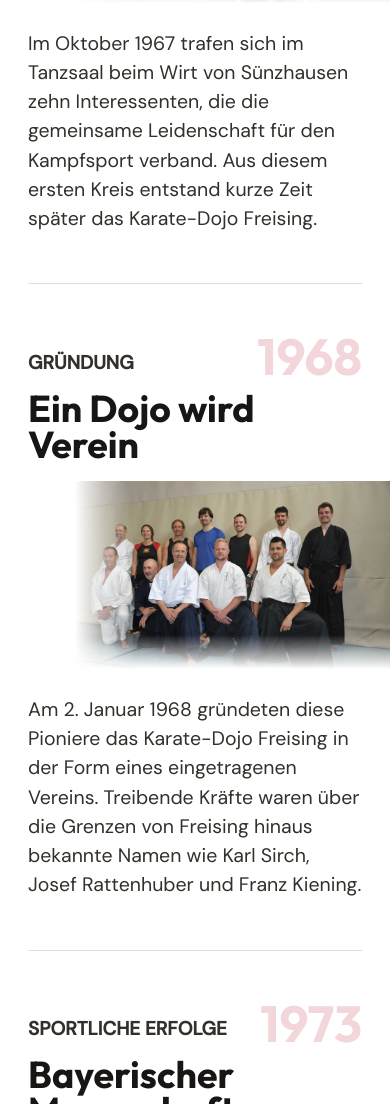
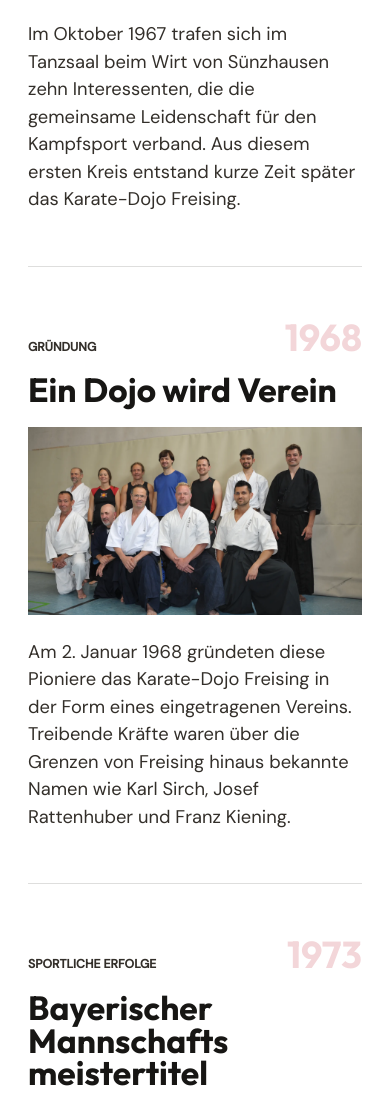
Before and after one commit to JoanaBayraktar/2026-05-29_karate_dojo, a plain HTML site: page prototype/vereinsgeschichte.html in a window 390 px wide. Shown: the part 886-1990 px from the top of the page. Drawn offline with Linux system fonts and the light colour scheme.

Commit message:
Refine mobile history layout

```diff
--- a/prototype/styles.css
+++ b/prototype/styles.css
@@ -2212,17 +2212,17 @@ tr:last-child td {
   .history-step {
     position: relative;
     display: grid;
-    grid-template-columns: minmax(0, 1fr) auto;
+    grid-template-columns: minmax(0, 1fr) minmax(72px, auto);
     grid-template-areas:
       "label year"
       "title title"
       "image image"
       "body body";
-    column-gap: 18px;
+    column-gap: 12px;
     row-gap: 0;
     min-height: auto;
     max-width: 640px;
-    padding: clamp(50px, 12vw, 84px) 0;
+    padding: clamp(52px, 12vw, 84px) 0;
     border-top: 1px solid rgba(23, 22, 20, 0.14);
   }
 
@@ -2234,57 +2234,56 @@ tr:last-child td {
   .history-step::before {
     content: attr(data-year);
     grid-area: year;
-    align-self: end;
+    align-self: baseline;
     justify-self: end;
     display: block;
-    margin: 0 0 12px;
+    margin: 0;
     color: rgba(190, 30, 45, 0.18);
     font-family: 'Outfit', sans-serif;
-    font-size: clamp(42px, 13vw, 64px);
+    font-size: clamp(34px, 9.6vw, 46px);
     font-weight: 760;
-    line-height: 0.88;
+    line-height: 1;
     white-space: nowrap;
   }
 
   .history-step[data-year="Region"]::before,
   .history-step[data-year="Heute"]::before {
-    font-size: clamp(34px, 10vw, 52px);
+    font-size: clamp(28px, 8vw, 38px);
     white-space: normal;
     overflow-wrap: anywhere;
   }
 
   .history-step .eyebrow {
     grid-area: label;
-    align-self: end;
-    margin: 0 0 14px;
+    align-self: baseline;
+    max-width: calc(100vw - 150px);
+    margin: 0;
+    padding-top: 0.42em;
+    font-size: clamp(11px, 3.15vw, 13px);
+    line-height: 1.1;
+    white-space: nowrap;
   }
 
   .history-step h2 {
     grid-area: title;
-    max-width: 11ch;
-    margin: 0 0 18px;
-    font-size: clamp(34px, 9.6vw, 50px);
+    max-width: 100%;
+    margin: 18px 0 20px;
+    font-size: clamp(31px, 8.6vw, 42px);
+    line-height: 0.98;
+    text-wrap: balance;
     overflow-wrap: normal;
     word-break: normal;
-    hyphens: auto;
+    hyphens: manual;
   }
 
   .history-mobile-image {
     grid-area: image;
     display: block;
-    width: calc(100% - clamp(36px, 12vw, 58px) + var(--page-x));
-    min-height: 188px;
+    width: 100%;
+    min-height: 176px;
     aspect-ratio: 16 / 9;
-    margin: 0 calc(-1 * var(--page-x)) 26px clamp(36px, 12vw, 58px);
+    margin: 0 0 24px;
     overflow: hidden;
-    -webkit-mask-image:
-      linear-gradient(to bottom, black 0%, black 82%, transparent 100%),
-      linear-gradient(to right, transparent 0%, black 18%);
-    mask-image:
-      linear-gradient(to bottom, black 0%, black 82%, transparent 100%),
-      linear-gradient(to right, transparent 0%, black 18%);
-    -webkit-mask-composite: source-in;
-    mask-composite: intersect;
   }
 
   .history-mobile-image img {
@@ -2297,8 +2296,8 @@ tr:last-child td {
 
   .history-step p:not(.eyebrow) {
     grid-area: body;
-    max-width: 28ch;
-    font-size: clamp(18px, 5vw, 22px);
+    max-width: 31ch;
+    font-size: clamp(18px, 4.7vw, 21px);
     line-height: 1.5;
   }
 
--- a/prototype/vereinsgeschichte.html
+++ b/prototype/vereinsgeschichte.html
@@ -34,7 +34,7 @@
                 </article>
                 <article class="history-step" data-year="1973">
                   <p class="eyebrow">Sportliche Erfolge</p>
-                  <h2>Bayerischer Mannschaftsmeistertitel</h2>
+                  <h2>Bayerischer Mannschafts<wbr>meistertitel</h2>
                   <figure class="history-mobile-image"><img src="assets/50-jahrfeier/50-karate-kumite.webp" alt="Karate-Partnerübung in der Halle"></figure>
                   <p>Die ersten sportlichen Erfolge bei Landes- und Bundesmeisterschaften ließen nicht lange auf sich warten. Neben vielen Platzierungen auf bayerischer Ebene war der Bayerische Mannschaftsmeistertitel 1973 ein frühes Ausrufezeichen.</p>
                 </article>
```
